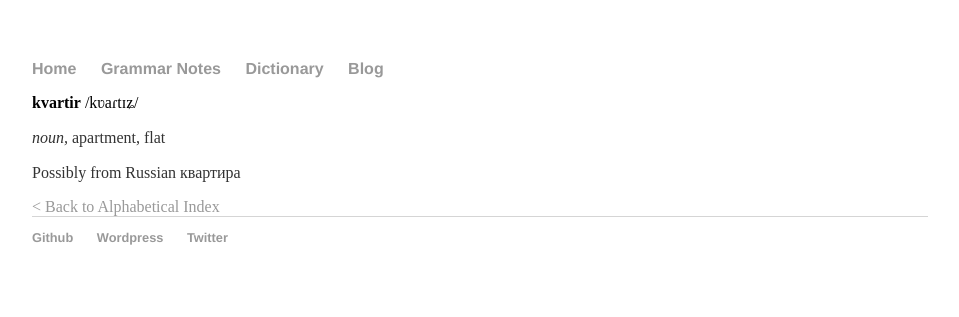
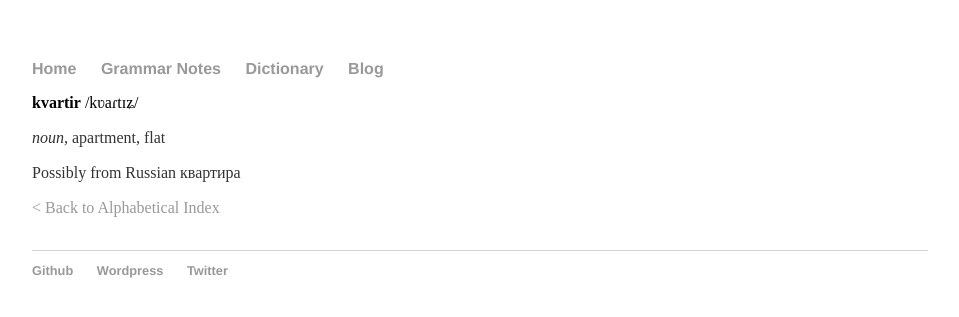
Before and after one commit to roelchristian/roelchristian.github.io, a Jekyll site: the page built from dictionary/entry/k/kvartir.html, in a window 1280 px wide. Shown: the top 317 px of the page, without its empty margins (160-1119 px from the left). Built offline with Jekyll 4.4.1, drawn with Linux system fonts in a browser that asks for light colours.

```diff
--- /dev/null
+++ b/Gemfile
@@ -0,0 +1,2 @@
+source 'https://rubygems.org'
+gem 'github-pages', group: :jekyll_plugins
--- a/_layouts/entry.html
+++ b/_layouts/entry.html
@@ -18,7 +18,7 @@ layout: default
 {% if page.partofspeech == "noun" %}
 
 <div class="decl-table">
-  <h2>Declension table</h2>
+  <h3>Declension table</h3>
   <table>
     <tr>
       <td><b>Agentive</b></td>
@@ -42,5 +42,6 @@ layout: default
 {% endif %}
 
 <div class="back-to-index">
-  <a href="https://roelchristian.github.io/dictionary">&lt; Back to Alphabetical Index</a>
+  <p class="breakAfter"><a href="https://roelchristian.github.io/dictionary">&lt; Back to Alphabetical Index</a>
+</p>
 </div>
--- a/css/main.css
+++ b/css/main.css
@@ -79,3 +79,7 @@ blockquote footer:before {
 	position: absolute;
 	left: -.6em;
 }
+
+p.breakAfter{
+  margin-bottom:2em;
+}
--- a/dictionary/entry/m/maty.html
+++ b/dictionary/entry/m/maty.html
@@ -4,7 +4,7 @@ title: "maty"
 ipa: "mac"
 definition: <i>noun,</i> mother
 etymology: "Etymology unknown."
-partofspeech = "noun"
+partofspeech: "noun"
 agentive: "m&aacute;mk&aacute;m"
 patientive: "m&aacute;mk&aacute"
 genitive: "m&aacute;mcie"
--- a/dictionary/entry/m/mámka.html
+++ b/dictionary/entry/m/mámka.html
@@ -4,7 +4,8 @@ title: "mámka"
 ipa: "mamka"
 definition: <i>noun,</i> diminutive of maty
 etymology: "<i>maty</i> + diminutive suffix <i>-ka</i>"
-partofspeech = noun
+
+partofspeech: "noun"
 agentive: "m&aacute;mk&aacute;m"
 patientive: "m&aacute;mk&aacute"
 genitive: "m&aacute;mcie"
```
Also changed, not shown: Gemfile.lock (added).
